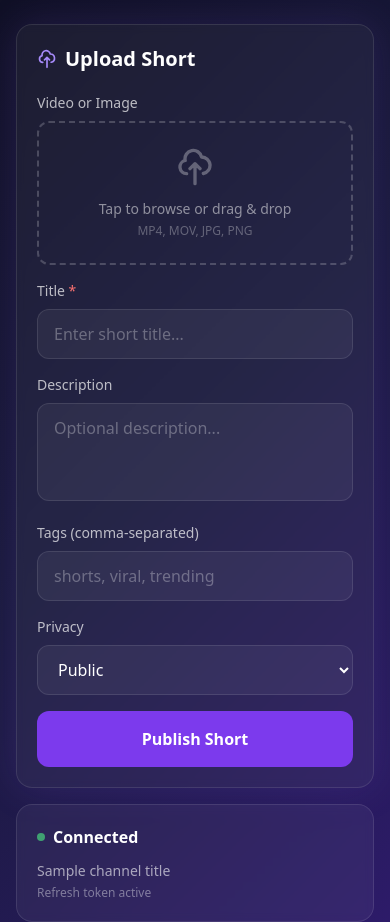
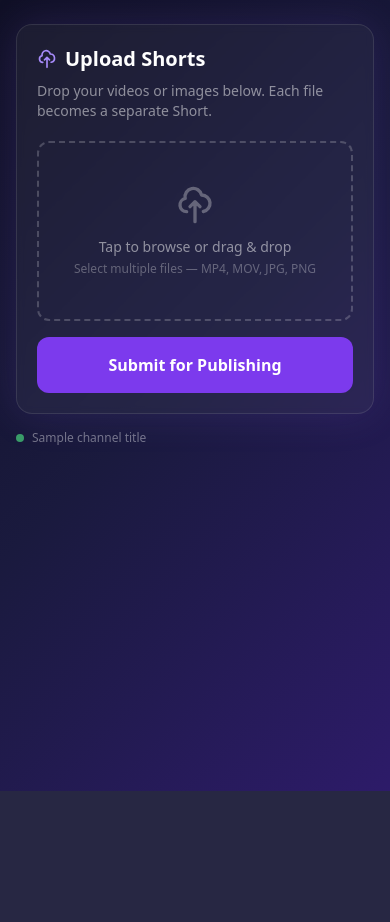
Before and after one commit to sandaruDevr/youtube-upload, a FastAPI app: template src/web/templates/dashboard.html in a window 390 px wide. Shown: the part 53-975 px from the top of the page. After the commit the page ends 844 px from the top, so only its background shows below. Run offline with FastAPI, Linux system fonts and the light colour scheme; the template is opened without the code that fills it: most values are stand-ins (such as "Sample title", 1, 10 or a date in 2020); some libraries are stand-ins or nearby versions.

Commit message:
Bulk upload: multi-file support, no metadata fields, background processing, queue notice, mobile-first UI

```diff
--- a/src/web/routes.py
+++ b/src/web/routes.py
@@ -1,9 +1,8 @@
-import asyncio
 import logging
 import uuid
 from pathlib import Path
 
-from fastapi import APIRouter, Request, UploadFile, File, Form, HTTPException, BackgroundTasks
+from fastapi import APIRouter, Request, UploadFile, File, HTTPException, BackgroundTasks
 from fastapi.responses import HTMLResponse, RedirectResponse, JSONResponse
 from fastapi.templating import Jinja2Templates
 
@@ -147,15 +146,43 @@ def _publish_to_youtube(
             pass
 
 
+def _process_and_queue(
+    input_path: Path,
+    output_path: Path,
+    is_image: bool,
+    refresh_token: str,
+):
+    """Process a single file and publish to YouTube. Runs sequentially in background."""
+    try:
+        if is_image:
+            process_image(input_path, output_path)
+        else:
+            process_video(input_path, output_path)
+
+        upload_short(output_path, "Short", "", [], "public", refresh_token)
+        logger.info("Published file: %s", input_path.name)
+    except Exception:
+        logger.exception("Failed to process/publish %s", input_path)
+    finally:
+        try:
+            input_path.unlink(missing_ok=True)
+        except Exception:
+            pass
+        try:
+            output_path.unlink(missing_ok=True)
+        except Exception:
+            pass
+
+
+IMAGE_EXTS = {".jpg", ".jpeg", ".png", ".webp", ".bmp"}
+MAX_SIZE = 50 * 1024 * 1024  # 50MB
+
+
 @router.post("/api/upload")
 async def api_upload(
     request: Request,
     background_tasks: BackgroundTasks,
-    file: UploadFile = File(...),
-    title: str = Form(...),
-    description: str = Form(""),
-    tags: str = Form(""),
-    privacy: str = Form("public"),
+    files: list[UploadFile] = File(...),
 ):
     session_id = _get_session_id(request)
     if not session_id:
@@ -165,60 +192,56 @@ async def api_upload(
     if not token_data:
         raise HTTPException(status_code=401, detail="YouTube account not connected")
 
-    if not file.filename:
-        raise HTTPException(status_code=400, detail="No file provided")
+    if not files:
+        raise HTTPException(status_code=400, detail="No files provided")
 
-    # File size limit: 50MB for Render free tier
-    MAX_SIZE = 50 * 1024 * 1024  # 50MB
-    size = 0
-    ext = Path(file.filename).suffix.lower()
-    input_path = TEMP_DIR / f"web_input_{uuid.uuid4().hex}{ext}"
-    output_path = TEMP_DIR / f"web_short_{uuid.uuid4().hex}.mp4"
+    saved_files: list[tuple[Path, Path, bool]] = []
 
     try:
-        # Stream file to disk with size limit
-        with open(input_path, "wb") as f:
-            while chunk := await file.read(8192):  # 8KB chunks
-                size += len(chunk)
-                if size > MAX_SIZE:
-                    raise HTTPException(status_code=413, detail=f"File too large (max 50MB)")
-                f.write(chunk)
+        for file in files:
+            if not file.filename:
+                continue
 
-        if ext in {".jpg", ".jpeg", ".png", ".webp", ".bmp"}:
-            await asyncio.wait_for(asyncio.to_thread(process_image, input_path, output_path), timeout=200)
-        else:
-            await asyncio.wait_for(asyncio.to_thread(process_video, input_path, output_path), timeout=200)
+            ext = Path(file.filename).suffix.lower()
+            input_path = TEMP_DIR / f"web_input_{uuid.uuid4().hex}{ext}"
+            output_path = TEMP_DIR / f"web_short_{uuid.uuid4().hex}.mp4"
+            is_image = ext in IMAGE_EXTS
 
-        tag_list = [t.strip() for t in tags.split(",") if t.strip()] if tags else []
+            # Stream file to disk with size limit
+            size = 0
+            with open(input_path, "wb") as f:
+                while chunk := await file.read(8192):
+                    size += len(chunk)
+                    if size > MAX_SIZE:
+                        raise HTTPException(status_code=413, detail=f"File too large (max 50MB): {file.filename}")
+                    f.write(chunk)
 
-        # Video is processed — queue the YouTube publish step in the background
-        # so the request doesn't hang waiting on the (slow) upload.
-        background_tasks.add_task(
-            _publish_to_youtube,
-            output_path,
-            title,
-            description,
-            tag_list,
-            privacy,
-            token_data["refresh_token"],
-        )
+            saved_files.append((input_path, output_path, is_image))
+
+        if not saved_files:
+            raise HTTPException(status_code=400, detail="No valid files provided")
+
+        # Queue each file for sequential background processing + publishing
+        for input_path, output_path, is_image in saved_files:
+            background_tasks.add_task(
+                _process_and_queue,
+                input_path,
+                output_path,
+                is_image,
+                token_data["refresh_token"],
+            )
 
         return JSONResponse({
             "success": True,
             "queued": True,
-            "message": "Your Short has been processed and added to the publishing queue. It will appear on your YouTube channel shortly.",
+            "count": len(saved_files),
+            "message": f"{len(saved_files)} file(s) submitted to the publishing queue. They will be processed and published to your YouTube channel shortly.",
         })
-    except asyncio.TimeoutError:
-        logger.error("Video processing timed out")
-        return JSONResponse({"success": False, "error": "Video processing timed out. The server may be low on resources (Render free tier) — try a smaller file."}, status_code=504)
+    except HTTPException:
+        raise
     except Exception as e:
         logger.exception("Web upload failed: %s", str(e))
         return JSONResponse({"success": False, "error": str(e)}, status_code=500)
-    finally:
-        try:
-            input_path.unlink(missing_ok=True)
-        except Exception:
-            pass
 
 
 @router.post("/api/disconnect")
--- a/src/web/templates/dashboard.html
+++ b/src/web/templates/dashboard.html
@@ -7,131 +7,75 @@
 {% endblock %}
 
 {% block content %}
-<div class="grid grid-cols-1 lg:grid-cols-3 gap-4 sm:gap-6">
+<div class="max-w-2xl mx-auto">
     <!-- Upload Form -->
-    <div class="lg:col-span-2 order-1">
     <div class="bg-white/5 backdrop-blur-sm rounded-2xl p-5 sm:p-8 card-glow border border-white/10">
-            <h2 class="text-xl sm:text-2xl font-bold mb-5 sm:mb-6 flex items-center gap-2">
+        <h2 class="text-xl sm:text-2xl font-bold mb-2 flex items-center gap-2">
             <svg class="w-5 h-5 sm:w-6 sm:h-6 text-violet-400 flex-shrink-0" fill="none" stroke="currentColor" viewBox="0 0 24 24">
                 <path stroke-linecap="round" stroke-linejoin="round" stroke-width="2" d="M7 16a4 4 0 01-.88-7.903A5 5 0 1115.9 6L16 6a5 5 0 011 9.9M15 13l-3-3m0 0l-3 3m3-3v12"/>
             </svg>
-                Upload Short
+            Upload Shorts
         </h2>
+        <p class="text-sm text-white/50 mb-5 sm:mb-6">Drop your videos or images below. Each file becomes a separate Short.</p>
 
-            <form id="uploadForm" class="space-y-4 sm:space-y-5">
-                <!-- File Drop Zone -->
-                <div>
-                    <label class="block text-sm font-medium text-white/70 mb-2">Video or Image</label>
-                    <div id="dropZone" class="border-2 border-dashed border-white/20 rounded-xl p-6 sm:p-8 text-center cursor-pointer hover:border-violet-400/50 active:border-violet-400/50 transition-colors touch-manipulation">
-                        <input type="file" id="fileInput" name="file" accept="video/*,image/*" class="hidden" required>
+        <form id="uploadForm" class="space-y-4">
+            <!-- Multi-File Drop Zone -->
+            <div id="dropZone" class="border-2 border-dashed border-white/20 rounded-xl p-6 sm:p-10 text-center cursor-pointer hover:border-violet-400/50 active:border-violet-400/50 transition-colors touch-manipulation min-h-[180px] sm:min-h-[220px] flex flex-col items-center justify-center">
+                <input type="file" id="fileInput" name="files" accept="video/*,image/*" multiple class="hidden">
                 <div id="dropZoneContent">
                     <svg class="w-10 h-10 sm:w-12 sm:h-12 mx-auto text-white/30 mb-3" fill="none" stroke="currentColor" viewBox="0 0 24 24">
                         <path stroke-linecap="round" stroke-linejoin="round" stroke-width="2" d="M7 16a4 4 0 01-.88-7.903A5 5 0 1115.9 6L16 6a5 5 0 011 9.9M15 13l-3-3m0 0l-3 3m3-3v12"/>
                     </svg>
                     <p class="text-white/50 text-sm sm:text-base">Tap to browse or drag & drop</p>
-                            <p class="text-xs text-white/30 mt-1">MP4, MOV, JPG, PNG</p>
+                    <p class="text-xs text-white/30 mt-1">Select multiple files — MP4, MOV, JPG, PNG</p>
                 </div>
-                        <div id="filePreview" class="hidden">
-                            <p id="fileName" class="text-violet-400 font-medium text-sm sm:text-base break-all"></p>
-                            <p id="fileSize" class="text-xs text-white/40 mt-1"></p>
-                        </div>
-                    </div>
-                </div>
-
-                <!-- Title -->
-                <div>
-                    <label class="block text-sm font-medium text-white/70 mb-2">Title <span class="text-red-400">*</span></label>
-                    <input type="text" name="title" required maxlength="100"
-                        class="w-full bg-white/5 border border-white/10 rounded-xl px-4 py-3 text-white placeholder-white/30 focus:outline-none focus:border-violet-400/50 transition-colors"
-                        placeholder="Enter short title...">
-                </div>
-
-                <!-- Description -->
-                <div>
-                    <label class="block text-sm font-medium text-white/70 mb-2">Description</label>
-                    <textarea name="description" rows="3" maxlength="5000"
-                        class="w-full bg-white/5 border border-white/10 rounded-xl px-4 py-3 text-white placeholder-white/30 focus:outline-none focus:border-violet-400/50 transition-colors resize-none"
-                        placeholder="Optional description..."></textarea>
-                </div>
-
-                <!-- Tags & Privacy -->
-                <div class="grid grid-cols-1 sm:grid-cols-2 gap-4">
-                    <div>
-                        <label class="block text-sm font-medium text-white/70 mb-2">Tags (comma-separated)</label>
-                        <input type="text" name="tags"
-                            class="w-full bg-white/5 border border-white/10 rounded-xl px-4 py-3 text-white placeholder-white/30 focus:outline-none focus:border-violet-400/50 transition-colors"
-                            placeholder="shorts, viral, trending">
-                    </div>
-                    <div>
-                        <label class="block text-sm font-medium text-white/70 mb-2">Privacy</label>
-                        <select name="privacy"
-                            class="w-full bg-white/5 border border-white/10 rounded-xl px-4 py-3 text-white focus:outline-none focus:border-violet-400/50 transition-colors">
-                            <option value="public" class="bg-gray-800">Public</option>
-                            <option value="unlisted" class="bg-gray-800">Unlisted</option>
-                            <option value="private" class="bg-gray-800">Private</option>
-                        </select>
+                <div id="fileList" class="hidden w-full text-left space-y-2 max-h-48 overflow-y-auto">
                 </div>
             </div>
 
             <!-- Submit -->
             <button type="submit" id="submitBtn"
                 class="w-full bg-violet-600 hover:bg-violet-700 active:bg-violet-800 disabled:bg-white/10 disabled:cursor-not-allowed transition-colors text-white font-semibold px-6 py-4 rounded-xl text-base sm:text-lg flex items-center justify-center gap-2 touch-manipulation">
-                    <span id="submitText">Publish Short</span>
+                <span id="submitText">Submit for Publishing</span>
                 <svg id="submitSpinner" class="hidden w-5 h-5 animate-spin" fill="none" viewBox="0 0 24 24">
                     <circle class="opacity-25" cx="12" cy="12" r="10" stroke="currentColor" stroke-width="4"/>
                     <path class="opacity-75" fill="currentColor" d="M4 12a8 8 0 018-8V0C5.373 0 0 5.373 0 12h4zm2 5.291A7.962 7.962 0 014 12H0c0 3.042 1.135 5.824 3 7.938l3-2.647z"/>
                 </svg>
             </button>
-
-                <!-- Progress bar (mobile) -->
-                <div id="progressBar" class="hidden">
-                    <div class="bg-white/10 rounded-full h-2 overflow-hidden">
-                        <div id="progressFill" class="bg-violet-500 h-full rounded-full transition-all duration-300" style="width: 0%"></div>
-                    </div>
-                    <p id="progressText" class="text-center text-xs text-white/40 mt-2">Processing...</p>
-                </div>
         </form>
     </div>
-    </div>
 
-    <!-- Status Sidebar -->
-    <div class="space-y-4 sm:space-y-6 order-2">
-        <div class="bg-white/5 backdrop-blur-sm rounded-2xl p-5 sm:p-6 border border-white/10">
-            <h3 class="text-base sm:text-lg font-semibold mb-3 flex items-center gap-2">
-                <span class="w-2 h-2 rounded-full bg-green-400 animate-pulse flex-shrink-0"></span>
-                Connected
-            </h3>
-            <p class="text-sm text-white/60 truncate">{{ channel_title }}</p>
-            <p class="text-xs text-white/40 mt-1">Refresh token active</p>
-        </div>
-
-        <div class="bg-white/5 backdrop-blur-sm rounded-2xl p-5 sm:p-6 border border-white/10 hidden sm:block">
-            <h3 class="text-base sm:text-lg font-semibold mb-3">How it works</h3>
-            <ol class="text-sm text-white/50 space-y-2 list-decimal list-inside">
-                <li>Upload a video or image</li>
-                <li>Add a title and optional details</li>
-                <li>We format it to 1080&times;1920 Shorts</li>
-                <li>Background music is added</li>
-                <li>Published to your channel</li>
-            </ol>
-        </div>
-
-        <div id="resultCard" class="hidden bg-green-500/10 backdrop-blur-sm rounded-2xl p-5 sm:p-6 border border-green-500/20">
+    <!-- Queue Notice -->
+    <div id="resultCard" class="hidden mt-4 bg-green-500/10 backdrop-blur-sm rounded-2xl p-5 sm:p-6 border border-green-500/20">
         <div class="flex items-start gap-3">
             <svg class="w-6 h-6 text-green-400 flex-shrink-0 mt-0.5" fill="none" stroke="currentColor" viewBox="0 0 24 24">
                 <path stroke-linecap="round" stroke-linejoin="round" stroke-width="2" d="M9 12l2 2 4-4m6 2a9 9 0 11-18 0 9 9 0 0118 0z"/>
             </svg>
-                <div>
-                    <h3 class="text-base sm:text-lg font-semibold mb-1 text-green-400">Queued for Publishing</h3>
-                    <p id="resultMessage" class="text-sm text-white/70">Your Short has been processed and added to the publishing queue. It will appear on your YouTube channel shortly.</p>
+            <div class="flex-1">
+                <h3 class="text-base sm:text-lg font-semibold mb-1 text-green-400">Submitted for Publishing</h3>
+                <p id="resultMessage" class="text-sm text-white/70"></p>
+                <div class="mt-3 pt-3 border-t border-green-500/10">
+                    <p class="text-xs text-white/40 flex items-start gap-1.5">
+                        <svg class="w-4 h-4 flex-shrink-0 mt-0.5 text-green-400/60" fill="none" stroke="currentColor" viewBox="0 0 24 24">
+                            <path stroke-linecap="round" stroke-linejoin="round" stroke-width="2" d="M13 16h-1v-4h-1m1-4h.01M21 12a9 9 0 11-18 0 9 9 0 0118 0z"/>
+                        </svg>
+                        <span>You can close this page now. Videos are processing in the background and will publish to your channel shortly.</span>
+                    </p>
+                </div>
             </div>
         </div>
     </div>
 
-        <div id="errorCard" class="hidden bg-red-500/10 backdrop-blur-sm rounded-2xl p-5 sm:p-6 border border-red-500/20">
+    <!-- Error -->
+    <div id="errorCard" class="hidden mt-4 bg-red-500/10 backdrop-blur-sm rounded-2xl p-5 sm:p-6 border border-red-500/20">
         <h3 class="text-base sm:text-lg font-semibold mb-2 text-red-400">Upload Failed</h3>
         <p id="errorMessage" class="text-sm text-white/60 break-words"></p>
     </div>
+
+    <!-- Connection Status (compact) -->
+    <div class="mt-4 flex items-center gap-2 text-xs text-white/40">
+        <span class="w-2 h-2 rounded-full bg-green-400 animate-pulse flex-shrink-0"></span>
+        <span class="truncate">{{ channel_title }}</span>
     </div>
 </div>
 {% endblock %}
@@ -141,9 +85,7 @@
 const dropZone = document.getElementById('dropZone');
 const fileInput = document.getElementById('fileInput');
 const dropZoneContent = document.getElementById('dropZoneContent');
-const filePreview = document.getElementById('filePreview');
-const fileName = document.getElementById('fileName');
-const fileSize = document.getElementById('fileSize');
+const fileList = document.getElementById('fileList');
 const uploadForm = document.getElementById('uploadForm');
 const submitBtn = document.getElementById('submitBtn');
 const submitText = document.getElementById('submitText');
@@ -152,11 +94,12 @@ const resultCard = document.getElementById('resultCard');
 const resultMessage = document.getElementById('resultMessage');
 const errorCard = document.getElementById('errorCard');
 const errorMessage = document.getElementById('errorMessage');
-const progressBar = document.getElementById('progressBar');
-const progressFill = document.getElementById('progressFill');
-const progressText = document.getElementById('progressText');
 
-dropZone.addEventListener('click', () => fileInput.click());
+let selectedFiles = [];
+
+dropZone.addEventListener('click', (e) => {
+    if (e.target.tagName !== 'INPUT') fileInput.click();
+});
 
 dropZone.addEventListener('dragover', (e) => {
     e.preventDefault();
@@ -171,68 +114,71 @@ dropZone.addEventListener('drop', (e) => {
     e.preventDefault();
     dropZone.classList.remove('border-violet-400/50');
     if (e.dataTransfer.files.length) {
-        fileInput.files = e.dataTransfer.files;
-        showFilePreview(e.dataTransfer.files[0]);
+        selectedFiles = Array.from(e.dataTransfer.files);
+        showFileList();
     }
 });
 
 fileInput.addEventListener('change', () => {
     if (fileInput.files.length) {
-        showFilePreview(fileInput.files[0]);
+        selectedFiles = Array.from(fileInput.files);
+        showFileList();
     }
 });
 
-function showFilePreview(file) {
+function showFileList() {
     dropZoneContent.classList.add('hidden');
-    filePreview.classList.remove('hidden');
-    fileName.textContent = file.name;
-    fileSize.textContent = (file.size / 1024 / 1024).toFixed(2) + ' MB';
+    fileList.classList.remove('hidden');
+    fileList.innerHTML = selectedFiles.map((f, i) => `
+        <div class="flex items-center justify-between gap-2 bg-white/5 rounded-lg px-3 py-2">
+            <div class="flex items-center gap-2 min-w-0 flex-1">
+                <svg class="w-4 h-4 text-violet-400 flex-shrink-0" fill="none" stroke="currentColor" viewBox="0 0 24 24">
+                    <path stroke-linecap="round" stroke-linejoin="round" stroke-width="2" d="M15 10l4.553-2.276A1 1 0 0121 8.618v6.764a1 1 0 01-1.447.894L15 14M5 18h8a2 2 0 002-2V8a2 2 0 00-2-2H5a2 2 0 00-2 2v8a2 2 0 002 2z"/>
+                </svg>
+                <span class="text-sm text-white/70 truncate">${f.name}</span>
+            </div>
+            <div class="flex items-center gap-2 flex-shrink-0">
+                <span class="text-xs text-white/40">${(f.size / 1024 / 1024).toFixed(1)}MB</span>
+                <button type="button" onclick="removeFile(${i})" class="text-white/30 hover:text-red-400 active:text-red-500 transition-colors p-1 touch-manipulation">
+                    <svg class="w-4 h-4" fill="none" stroke="currentColor" viewBox="0 0 24 24">
+                        <path stroke-linecap="round" stroke-linejoin="round" stroke-width="2" d="M6 18L18 6M6 6l12 12"/>
+                    </svg>
+                </button>
+            </div>
+        </div>
+    `).join('');
 }
 
-const progressMessages = [
-    'Uploading file...',
-    'Processing video...',
-    'Formatting to 1080x1920...',
-    'Adding background music...',
-    'Queuing for publish...',
-];
-let progressInterval = null;
-
-function startProgress() {
-    progressBar.classList.remove('hidden');
-    progressFill.style.width = '10%';
-    progressText.textContent = progressMessages[0];
-    let step = 0;
-    progressInterval = setInterval(() => {
-        step = Math.min(step + 1, progressMessages.length - 1);
-        const pct = Math.min(10 + (step * 18), 90);
-        progressFill.style.width = pct + '%';
-        progressText.textContent = progressMessages[step];
-    }, 3000);
+function removeFile(index) {
+    selectedFiles.splice(index, 1);
+    if (selectedFiles.length === 0) {
+        dropZoneContent.classList.remove('hidden');
+        fileList.classList.add('hidden');
+        fileInput.value = '';
+    } else {
+        showFileList();
     }
-
-function stopProgress(success) {
-    clearInterval(progressInterval);
-    if (success) {
-        progressFill.style.width = '100%';
-        progressText.textContent = 'Done!';
-        setTimeout(() => progressBar.classList.add('hidden'), 2000);
-    } else {
-        progressBar.classList.add('hidden');
-    }
-    progressFill.style.width = '0%';
 }
 
 uploadForm.addEventListener('submit', async (e) => {
     e.preventDefault();
+
+    if (selectedFiles.length === 0) {
+        errorCard.classList.remove('hidden');
+        errorMessage.textContent = 'Please select at least one file.';
+        return;
+    }
+
     resultCard.classList.add('hidden');
     errorCard.classList.add('hidden');
     submitBtn.disabled = true;
     submitText.textContent = 'Uploading...';
     submitSpinner.classList.remove('hidden');
-    startProgress();
 
-    const formData = new FormData(uploadForm);
+    const formData = new FormData();
+    for (const file of selectedFiles) {
+        formData.append('files', file);
+    }
 
     try {
         const res = await fetch('/api/upload', {
@@ -248,26 +194,22 @@ uploadForm.addEventListener('submit', async (e) => {
         }
 
         if (data.success) {
-            stopProgress(true);
             resultCard.classList.remove('hidden');
-            if (data.message) {
-                resultMessage.textContent = data.message;
-            }
-            uploadForm.reset();
+            resultMessage.textContent = data.message || `${selectedFiles.length} file(s) submitted to the publishing queue.`;
+            selectedFiles = [];
             dropZoneContent.classList.remove('hidden');
-            filePreview.classList.add('hidden');
+            fileList.classList.add('hidden');
+            fileInput.value = '';
         } else {
-            stopProgress(false);
             errorCard.classList.remove('hidden');
             errorMessage.textContent = data.error || 'Unknown error';
         }
     } catch (err) {
-        stopProgress(false);
         errorCard.classList.remove('hidden');
         errorMessage.textContent = err.message;
     } finally {
         submitBtn.disabled = false;
-        submitText.textContent = 'Publish Short';
+        submitText.textContent = 'Submit for Publishing';
         submitSpinner.classList.add('hidden');
     }
 });
```
Lines whose indentation alone changed are shown as unchanged.
